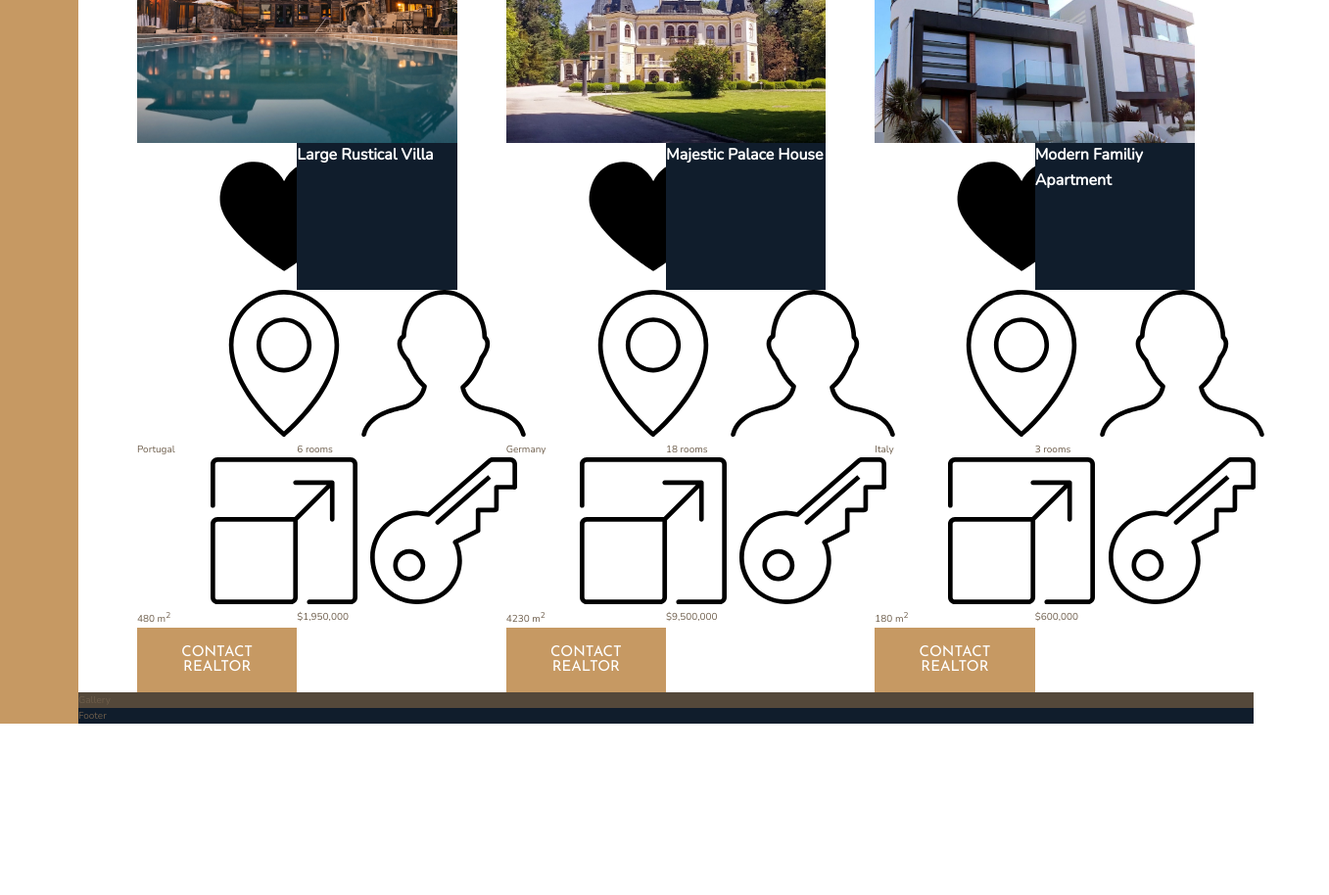
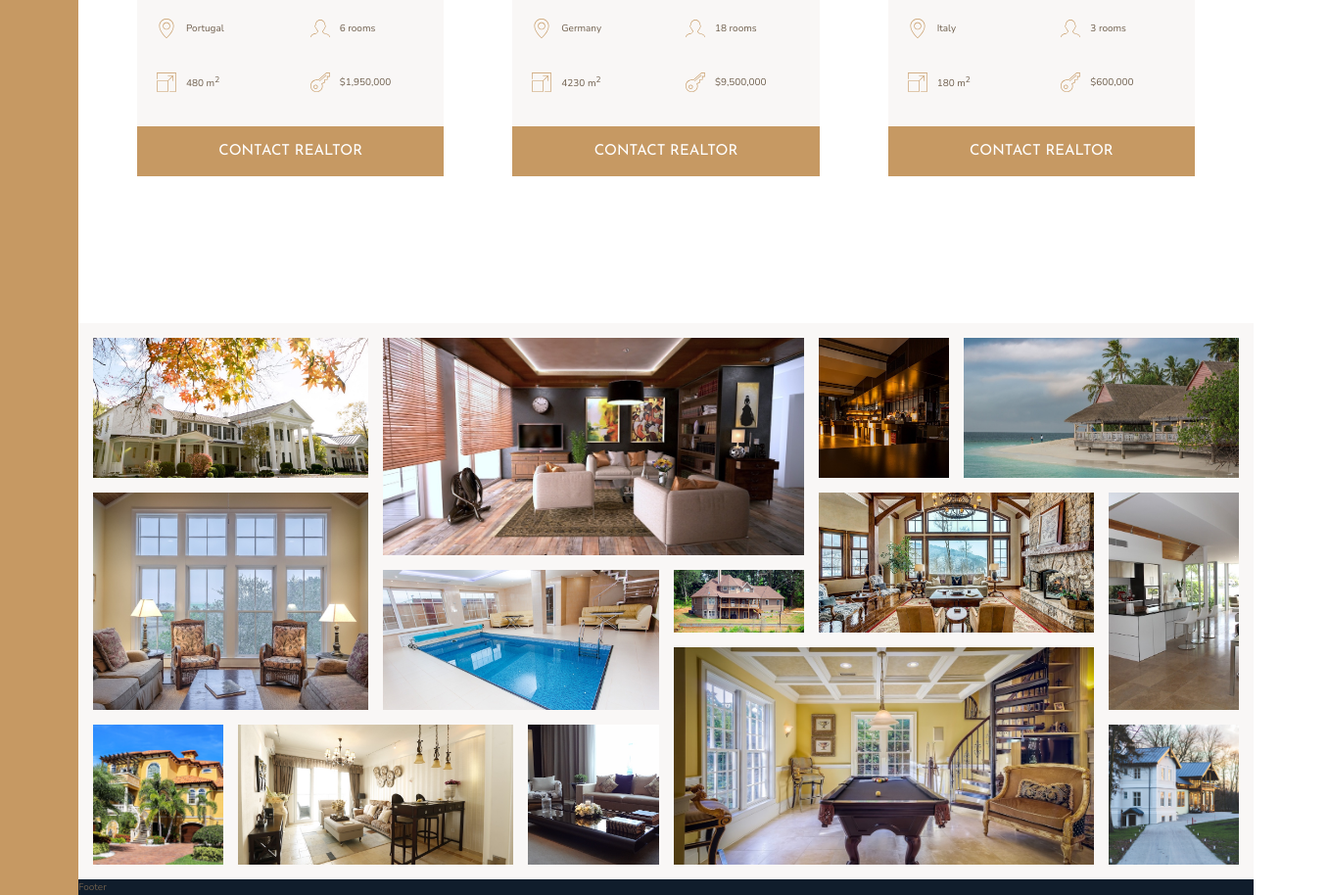
Before and after one commit to imd94/nexter, a website built with webpack: page app/index.html in a window 1280 px wide. Shown: the part 2720-3634 px from the top of the page at 98% size, 1357 px wide, since content can reach past the window. Before the commit the page ends 3459 px from the top, so only its background shows below. Built offline with nearby package versions, Linux system fonts and the light colour scheme.

Commit message:
completed gallery section

```diff
--- a/app/assets/styles/modules/_gallery.scss
+++ b/app/assets/styles/modules/_gallery.scss
@@ -1,4 +1,88 @@
 .gallery {
-    background-color: $color-grey-dark-1;
+    background-color: $color-grey-light-1;
     grid-column: full-start / full-end;
+
+    display: grid;
+    grid-template-columns: repeat(8, 1fr);
+    grid-template-rows: repeat(7, 5vw);
+    grid-gap: 1.5rem;
+    padding: 1.5rem;
+
+    &__img {
+        display: block;
+        width: 100%;
+        height: 100%;
+        object-fit: cover;
+    }
+
+    &__item--1 {
+        grid-column: 1 / 3;
+        grid-row: 1 / 3;
+    }
+
+    &__item--2  {
+        grid-column: 3 / 6;
+        grid-row: 1 / 4;
+    }
+
+    &__item--3  {
+        grid-column: 6 / 7;
+        grid-row: 1 / 3;
+    }
+
+    &__item--4  {
+        grid-column: 7 / -1;
+        grid-row: 1 / 3;
+    }
+
+    &__item--5  {
+        grid-column: 1 / 3;
+        grid-row: 3 / 6;
+    }
+
+    &__item--6  {
+        grid-column: 3 / 5;
+        grid-row: 4 / 6;
+    }
+
+    &__item--7  {
+        grid-column: 5 / 6;
+        grid-row: 4 / 5;
+    }
+
+    &__item--8  {
+        grid-column: 6 / 8;
+        grid-row: 3 / 5;
+    }
+
+    &__item--9  {
+        grid-column: 8 / -1;
+        grid-row: 3 / 6;
+    }
+
+    &__item--10  {
+        grid-column: 1 / 2;
+        grid-row: 6 / -1;
+    }
+
+    &__item--11  {
+        grid-column: 2 / 4;
+        grid-row: 6 / -1;
+    }
+
+    &__item--12  {
+        grid-column: 4 / 5;
+        grid-row: 6 / -1;
+    }
+
+    &__item--13  {
+        grid-column: 5 / 8;
+        grid-row: 5 / -1;
+    }
+
+    &__item--14  {
+        grid-column: 8 / -1;
+        grid-row: 6 / -1;
+    }
+
 }
--- a/app/assets/styles/modules/_homes.scss
+++ b/app/assets/styles/modules/_homes.scss
@@ -3,23 +3,81 @@
 
     display: grid;
     grid-template-columns: repeat(auto-fit, minmax(25rem, 1fr));
-    grid-gap: 5rem;
+    grid-gap: 7rem;
+    margin: 15rem 0;
 }
 
 .home {
+    background-color: $color-grey-light-1;
+
     display: grid;
-    //grid-template-columns: [full-box-start] minmax(2rem, 1fr) [col-start] 1fr minmax(2rem, 1fr) [col-end full-box-end];
-    grid-template-columns: repeat(2, minmax(12.5rem, 1fr));
+    grid-template-columns: repeat(2, 1fr);
+    grid-row-gap: 3.5rem;
 
     &__img {
         width: 100%;
-        //grid-column: full-box-start / full-box-end;
-        grid-column: 1 / 3;
+        grid-column: 1 / -1;
+        grid-row: 1 / 2;
+        z-index: 1;
+    }
+
+    &__like {
+        grid-column: 2 / 3;
+        grid-row: 1 / 2;
+
+        fill: $color-primary;
+        width: 2.5rem;
+        height: 2.5rem;
+        justify-self: flex-end;
+        z-index: 2;
+        margin: 1rem;
     }
 
     &__name {
+        grid-column: 1 / -1;
+        grid-row: 1 / 2;
+        justify-self: center;
+        align-self: end;
+
+        width: 80%;
         background-color: $color-secondary;
         color: #fff;
+        font-family: $font-display;
         font-size: 1.6rem;
+        font-weight: 400;
+        padding: 1.25rem;
+        text-align: center;
+        margin: 0 3rem;
+        transform: translateY(50%);
+        z-index: 3;
+    }
+
+    &__location,
+    &__rooms {
+        margin-top: 2.5rem;
+    }
+
+    &__location,
+    &__rooms,
+    &__area,
+    &__price {
+        margin-left: 2rem;
+        display: flex;
+        align-items: center;
+
+        svg {
+            fill: $color-primary;
+            width: 2rem;
+            height: 2rem;
+            margin-right: 1rem;
+        }
+
+        p {
+
+        }
+    }
+
+    &__btn {
+        grid-column: 1 / -1;
     }
 }
--- a/app/index.html
+++ b/app/index.html
@@ -328,7 +328,20 @@
         </section> <!-- end homes -->
 
         <section class="gallery">
-            Gallery
+            <figure class="gallery__item gallery__item--1"><img src="assets/images/gal-1.jpeg" alt="Gallery image 1" class="gallery__img"></figure>
+            <figure class="gallery__item gallery__item--2"><img src="assets/images/gal-2.jpeg" alt="Gallery image 2" class="gallery__img"></figure>
+            <figure class="gallery__item gallery__item--3"><img src="assets/images/gal-3.jpeg" alt="Gallery image 3" class="gallery__img"></figure>
+            <figure class="gallery__item gallery__item--4"><img src="assets/images/gal-4.jpeg" alt="Gallery image 4" class="gallery__img"></figure>
+            <figure class="gallery__item gallery__item--5"><img src="assets/images/gal-5.jpeg" alt="Gallery image 5" class="gallery__img"></figure>
+            <figure class="gallery__item gallery__item--6"><img src="assets/images/gal-6.jpeg" alt="Gallery image 6" class="gallery__img"></figure>
+            <figure class="gallery__item gallery__item--7"><img src="assets/images/gal-7.jpeg" alt="Gallery image 7" class="gallery__img"></figure>
+            <figure class="gallery__item gallery__item--8"><img src="assets/images/gal-8.jpeg" alt="Gallery image 8" class="gallery__img"></figure>
+            <figure class="gallery__item gallery__item--9"><img src="assets/images/gal-9.jpeg" alt="Gallery image 9" class="gallery__img"></figure>
+            <figure class="gallery__item gallery__item--10"><img src="assets/images/gal-10.jpeg" alt="Gallery image 10" class="gallery__img"></figure>
+            <figure class="gallery__item gallery__item--11"><img src="assets/images/gal-11.jpeg" alt="Gallery image 11" class="gallery__img"></figure>
+            <figure class="gallery__item gallery__item--12"><img src="assets/images/gal-12.jpeg" alt="Gallery image 12" class="gallery__img"></figure>
+            <figure class="gallery__item gallery__item--13"><img src="assets/images/gal-13.jpeg" alt="Gallery image 13" class="gallery__img"></figure>
+            <figure class="gallery__item gallery__item--14"><img src="assets/images/gal-14.jpeg" alt="Gallery image 14" class="gallery__img"></figure>
         </section> <!-- end gallery -->
 
         <footer class="footer">
```
